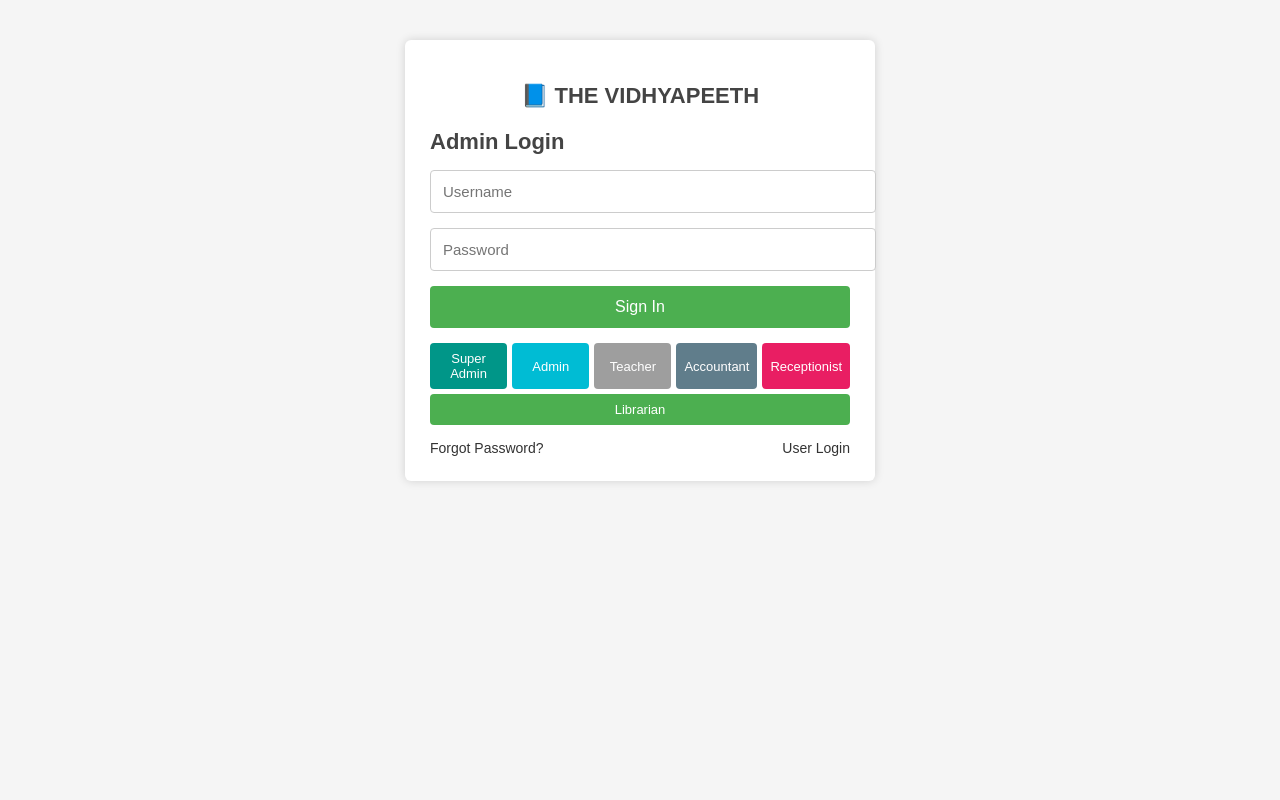
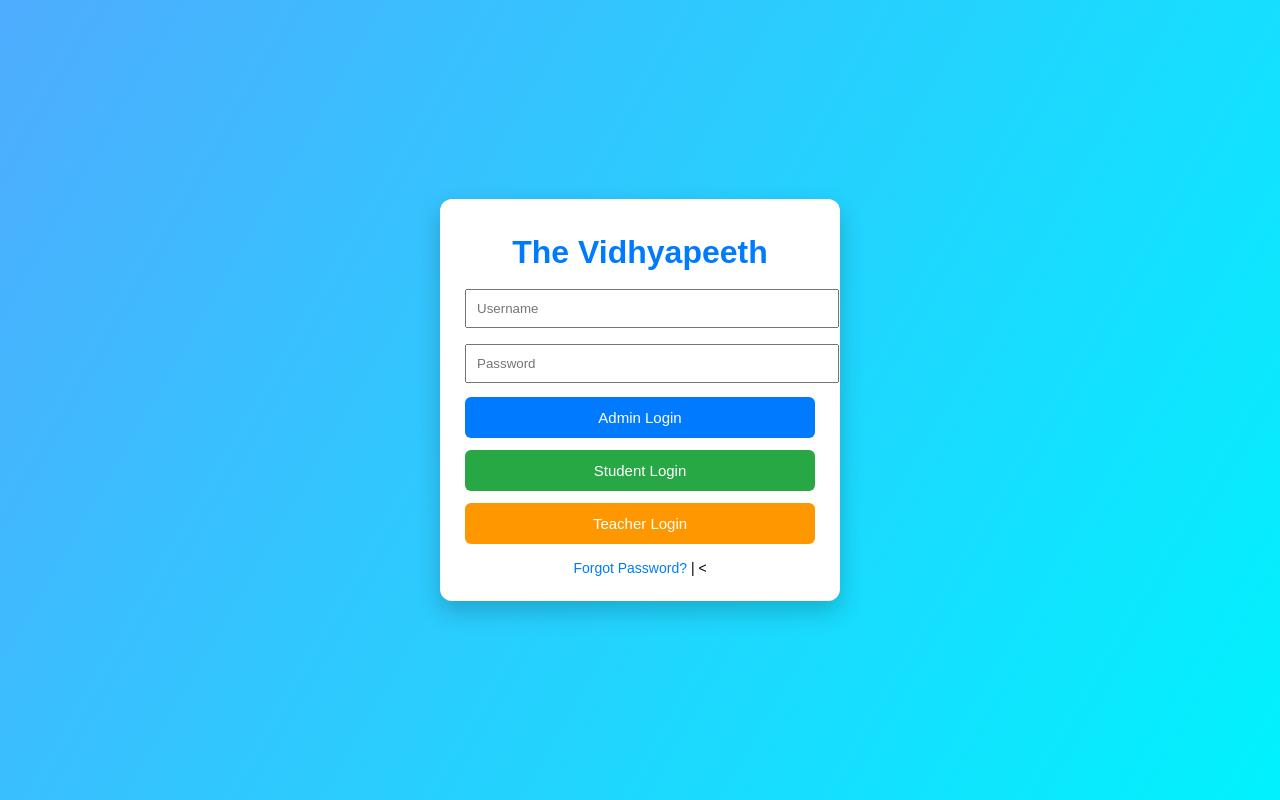
Before and after one commit to kunalmarkam514-collab/The-Vidhyapeeth-, a plain HTML site: page index.html in a window 1280 px wide. Drawn offline with Linux system fonts and the light colour scheme.

Commit message:
Update index.html
Update

```diff
--- a/index.html
+++ b/index.html
@@ -1,136 +1,69 @@
 <!DOCTYPE html>
-<html lang="en">
+<html>
 <head>
-<meta charset="UTF-8">
-<title>The Vidhyapeeth | Admin Login</title>
-
+<title>The Vidhyapeeth</title>
 <style>
 body{
     margin:0;
-    font-family: Arial, sans-serif;
-    background:#f5f5f5;
+    height:100vh;
+    font-family:Arial;
+    background:linear-gradient(120deg,#4facfe,#00f2fe);
+    display:flex;
+    justify-content:center;
+    align-items:center;
 }
-
-.container{
-    max-width:420px;
-    margin:40px auto;
-    background:#fff;
+.box{
+    background:white;
+    width:350px;
     padding:25px;
-    border-radius:6px;
-    box-shadow:0 0 10px rgba(0,0,0,0.15);
+    border-radius:12px;
+    text-align:center;
+    box-shadow:0 10px 25px rgba(0,0,0,0.2);
 }
-
-.logo{
-    text-align:center;
-    margin-bottom:20px;
+h1{
+    margin:10px 0;
+    color:#007bff;
 }
-
-.logo img{
-    max-width:220px;
+input{
+    width:100%;
+    padding:10px;
+    margin:8px 0;
 }
-
-h2{
-    font-size:22px;
-    margin-bottom:15px;
-    color:#444;
-}
-
-.input-box{
-    margin-bottom:15px;
-}
-
-.input-box input{
+button{
     width:100%;
     padding:12px;
-    border:1px solid #ccc;
-    border-radius:4px;
+    margin:6px 0;
+    border:none;
+    border-radius:6px;
     font-size:15px;
-}
-
-.login-btn{
-    width:100%;
-    padding:12px;
-    background:#4CAF50;
-    border:none;
-    color:#fff;
-    font-size:16px;
-    border-radius:4px;
     cursor:pointer;
 }
-
-.roles{
-    display:flex;
-    flex-wrap:wrap;
-    margin-top:15px;
-    gap:5px;
-}
-
-.roles button{
-    flex:1;
-    padding:8px;
-    font-size:13px;
-    border:none;
-    color:#fff;
-    border-radius:4px;
-}
-
-.super{background:#009688;}
-.admin{background:#00bcd4;}
-.teacher{background:#9e9e9e;}
-.account{background:#607d8b;}
-.recep{background:#e91e63;}
-.lib{background:#4caf50;}
-
+.admin{background:#007bff;color:white;}
+.student{background:#28a745;color:white;}
+.teacher{background:#ff9800;color:white;}
 .links{
-    display:flex;
-    justify-content:space-between;
-    margin-top:15px;
+    margin-top:10px;
     font-size:14px;
 }
-
-.links a{
+a{
     text-decoration:none;
-    color:#333;
+    color:#007bff;
 }
 </style>
 </head>
 
 <body>
 
-<div class="container">
+<div class="box">
+    <h1>The Vidhyapeeth</h1>
 
-    <div class="logo">
-        <!-- Yaha tum apna logo image laga sakte ho -->
-        <h2>📘 THE VIDHYAPEETH</h2>
-    </div>
+    <input type="text" placeholder="Username">
+    <input type="password" placeholder="Password">
 
-    <h2>Admin Login</h2>
-
-    <div class="input-box">
-        <input type="text" placeholder="Username">
-    </div>
-
-    <div class="input-box">
-        <input type="password" placeholder="Password">
-    </div>
-
-    <button class="login-btn">Sign In</button>
-
-    <div class="roles">
-        <button class="super">Super Admin</button>
-        <button class="admin">Admin</button>
-        <button class="teacher">Teacher</button>
-        <button class="account">Accountant</button>
-        <button class="recep">Receptionist</button>
-        <button class="lib">Librarian</button>
-    </div>
+    <button class="admin">Admin Login</button>
+    <button class="student">Student Login</button>
+    <button class="teacher">Teacher Login</button>
 
     <div class="links">
-        <a href="#">Forgot Password?</a>
-        <a href="#">User Login</a>
-    </div>
-
-</div>
-
-</body>
-</html>
+        <a href="#">Forgot Password?</a> |
+        <
```
